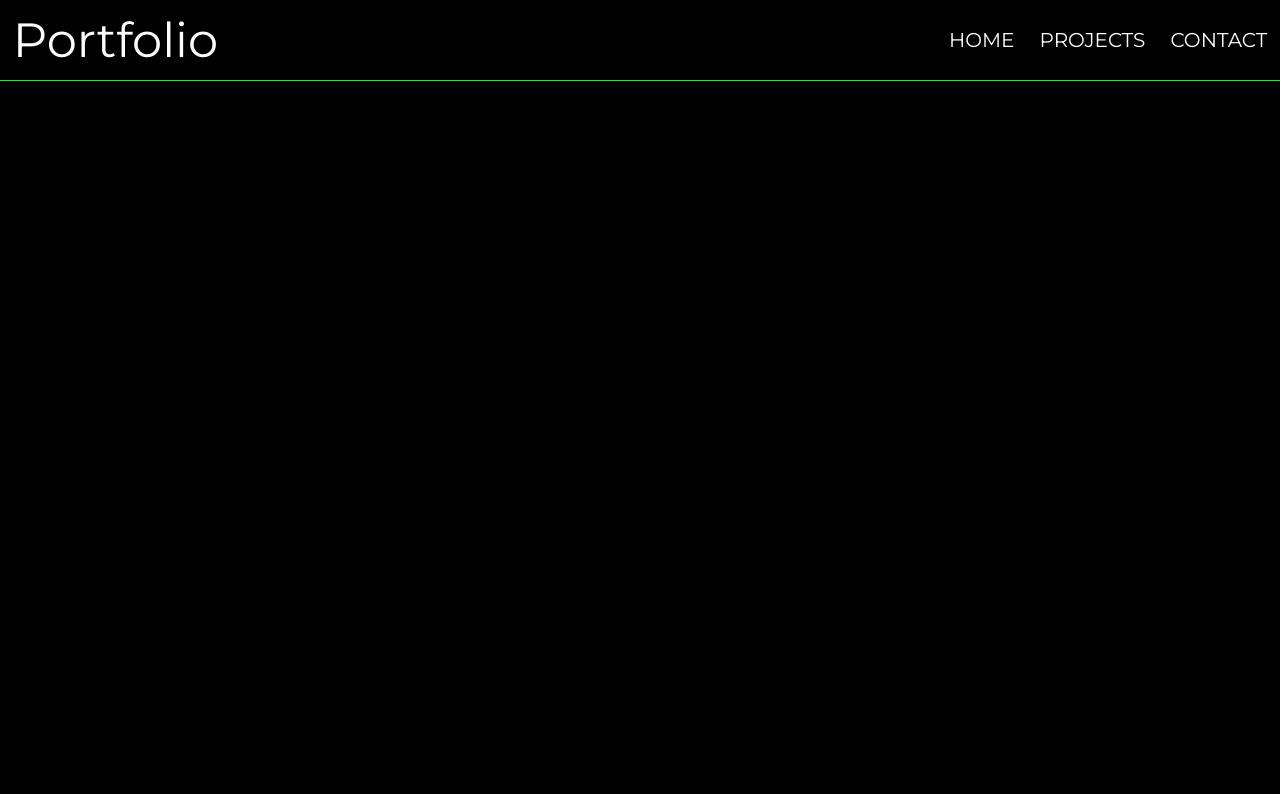
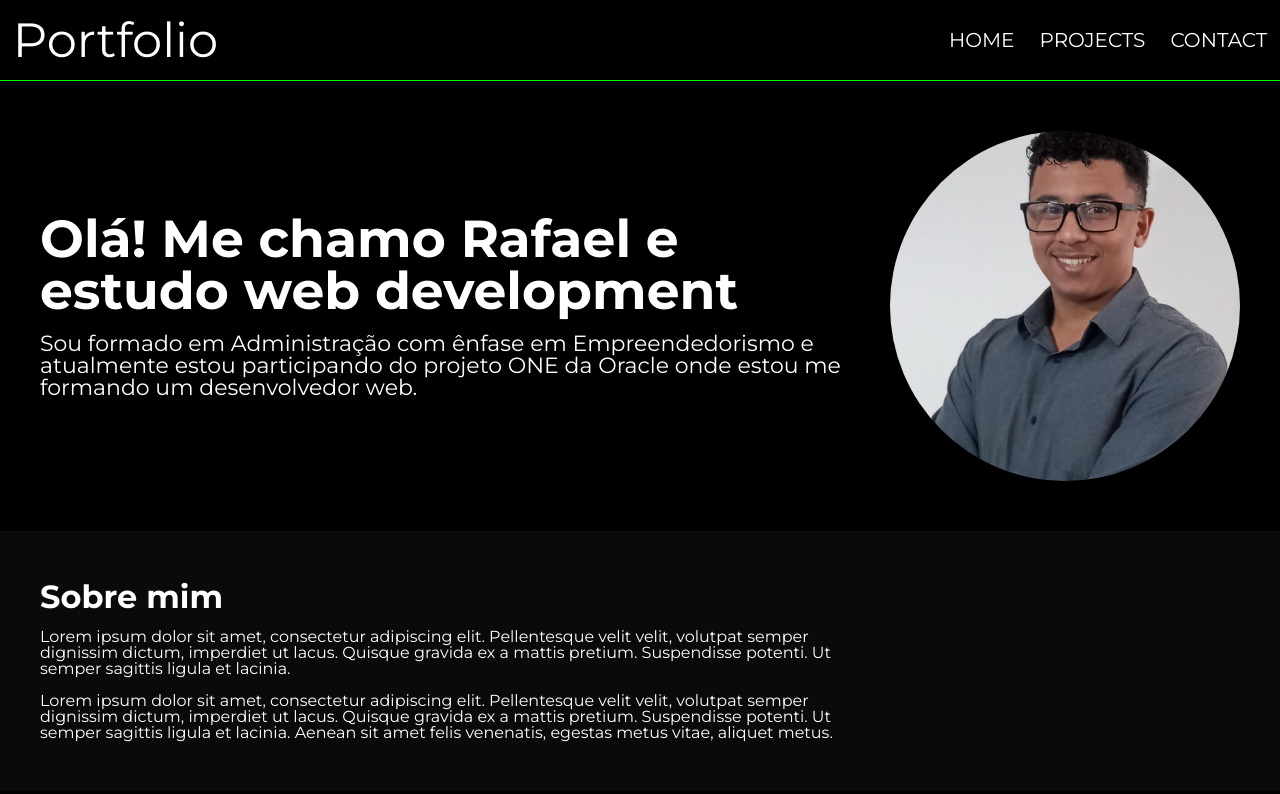
Before and after one commit to Rafael-Riviello/ONE_Portfolio, a plain HTML site: page index.html in a window 1280 px wide. Drawn offline with Linux system fonts and the light colour scheme.

Commit message:
section1 e about-me

```diff
--- /dev/null
+++ b/css/index/section1.css
@@ -0,0 +1,31 @@
+.section1 {
+    margin-top: 50px;
+    align-items: center;
+}
+
+.section1 .container {
+    display: flex;
+    align-items: center;
+}
+
+.section1-texts {
+    width: calc(100% - 350px);
+    min-height: 175px;
+}
+
+.section1-texts h1 {
+    width: 90%;
+    margin-bottom: 1rem;
+    font-weight: bold;
+}
+
+.section1-texts p {
+    font-size: 1.375rem;
+}
+
+.section1-img {
+    width: 350px;
+    height: 350px;
+    object-fit: cover;
+    border-radius: 50%;
+}
--- /dev/null
+++ b/css/index/section2.css
@@ -0,0 +1,18 @@
+.section2 {
+    margin-top: 50px;
+    background-color: rgb(10, 10, 10);
+    align-items: center;
+}
+
+.section2-aboutme {
+    padding: 50px 0;
+}
+
+.section2-aboutme h3 {
+    margin-bottom: 1rem;
+    font-weight: bold;
+}
+
+.section2-aboutme p {
+    width: calc(100% - 350px);
+}
--- a/css/style.css
+++ b/css/style.css
@@ -1,20 +1,16 @@
 html {
+    background-color: black;
+    color: rgb(255, 255, 255);
     font-family: "Montserrat", sans-serif;
 }
 
 header {
     height: 10vh;
     padding: 0 1vw;
-    background: rgb(0, 0, 0);
     border-bottom: 1px solid rgb(0, 255, 0);
     display: flex;
     justify-content: space-between;
     align-items: center;
-}
-
-header h1 {
-    color: rgb(255, 255, 255);
-    font-size: 3rem;
 }
 
 .header-nav ul{
@@ -34,10 +30,24 @@ header h1 {
 }
 
 .header-nav-li a:hover {
-    text-decoration: underline;
+    border-bottom: 2px solid rgb(0, 255, 0);
 }
 
-main {
-    min-height: 90vh;
-    background: rgb(0, 0, 0);
+.container {
+    width: 1200px;
+    margin: 0 auto;
 }
+
+
+
+h1 {
+    font-size: 3.25rem;
+}
+
+h2 {
+    font-size: 3rem;
+}
+
+h3 {
+    font-size: 2rem;
+}
--- a/index.html
+++ b/index.html
@@ -1,5 +1,5 @@
 <!DOCTYPE html>
-<html lang="en">
+<html lang="pt-br">
 <head>
     <meta charset="UTF-8">
     <meta http-equiv="X-UA-Compatible" content="IE=edge">
@@ -7,11 +7,14 @@
     <title>Portfolio</title>
     <link rel="stylesheet" href="css/reset.css">
     <link rel="stylesheet" href="css/style.css">
+    <link rel="stylesheet" href="css/index/section1.css">
+    <link rel="stylesheet" href="css/index/section2.css">
     <link rel="stylesheet" href="https://fonts.googleapis.com/css2?family=Montserrat&display=swap">
+    <link rel="stylesheet" href="https://fonts.googleapis.com/css2?family=Montserrat:wght@700&display=swap">
 </head>
 <body>
     <header>
-        <h1>Portfolio</h1>
+        <h2>Portfolio</h2>
         <nav class="header-nav">
             <ul>
                 <li class="header-nav-li"><a href="#">home</a></li>
@@ -21,7 +24,22 @@
         </nav>
     </header>
     <main>
-
+        <section class="section1">
+            <div class="container">
+                <div class="section1-texts">
+                    <h1>Olá! Me chamo Rafael e estudo web development</h1>
+                    <p>Sou formado em Administração com ênfase em Empreendedorismo e atualmente estou participando do projeto ONE da Oracle onde estou me formando um desenvolvedor web.</p>
+                </div>
+                <img class="section1-img" src="assets/PP.jpeg" alt="Profile picture">
+            </div>
+        </section>
+        <section class="section2">
+            <div class="section2-aboutme container">
+                <h3>Sobre mim</h3>
+                <p>Lorem ipsum dolor sit amet, consectetur adipiscing elit. Pellentesque velit velit, volutpat semper dignissim dictum, imperdiet ut lacus. Quisque gravida ex a mattis pretium. Suspendisse potenti. Ut semper sagittis ligula et lacinia.<br><br>Lorem ipsum dolor sit amet, consectetur adipiscing elit. Pellentesque velit velit, volutpat semper dignissim dictum, imperdiet ut lacus. Quisque gravida ex a mattis pretium. Suspendisse potenti. Ut semper sagittis ligula et lacinia. Aenean sit amet felis venenatis, egestas metus vitae, aliquet metus.
+                </p>
+            </div>
+        </section>
     </main>
     <footer>
 
```
Also changed, not shown: assets/PP.jpeg (added).
